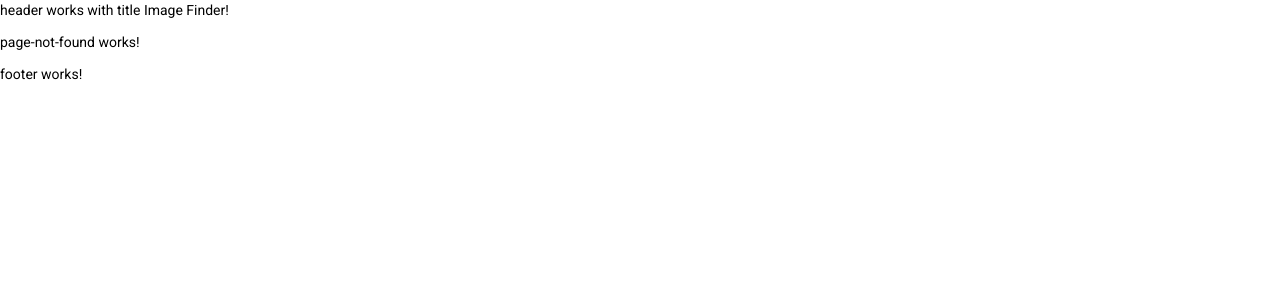
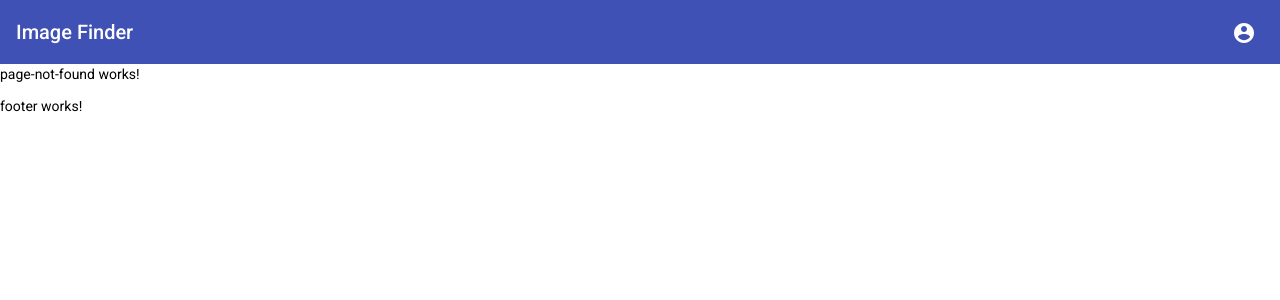
Before and after one commit to nikail23/TestTask, an Angular app: page / in a window 1280 px wide. Shown: the top 300 px of the page. Built offline with nearby package versions, Linux system fonts and the light colour scheme.

Commit message:
Add header template and style.

```diff
--- a/src/app/shared/header/header.component.html
+++ b/src/app/shared/header/header.component.html
@@ -1 +1,9 @@
-<p>header works with title {{title}}!</p>
+<mat-toolbar color="primary">
+  <span>
+    <h1>{{title}}</h1>
+  </span>
+  <span class="spacer"></span>
+  <button mat-icon-button>
+    <mat-icon>account_circle</mat-icon>
+  </button>
+</mat-toolbar>
--- a/src/app/shared/header/header.component.scss
+++ b/src/app/shared/header/header.component.scss
@@ -0,0 +1,3 @@
+.spacer {
+  flex: 1 1 auto;
+}
```
Also changed, not shown: src/app/shared/shared.module.ts (+8 -4 lines).
